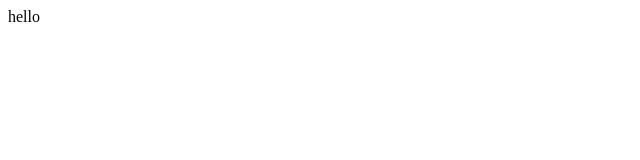
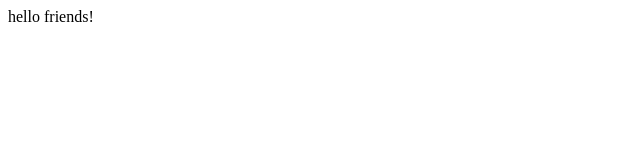
Before and after one commit to gr8fuldwg/a-webiste-too, a plain HTML site: page index.html in a window 1280 px wide. Shown: the full height of the page, 0-640 px from the left. Drawn offline with Linux system fonts and the light colour scheme.

Commit message:
Update index.html

```diff
--- a/index.html
+++ b/index.html
@@ -7,7 +7,6 @@
     <title>Document</title>
 </head>
 <body>
-    hello
-
+    hello friends!
 </body>
 </html>
```
